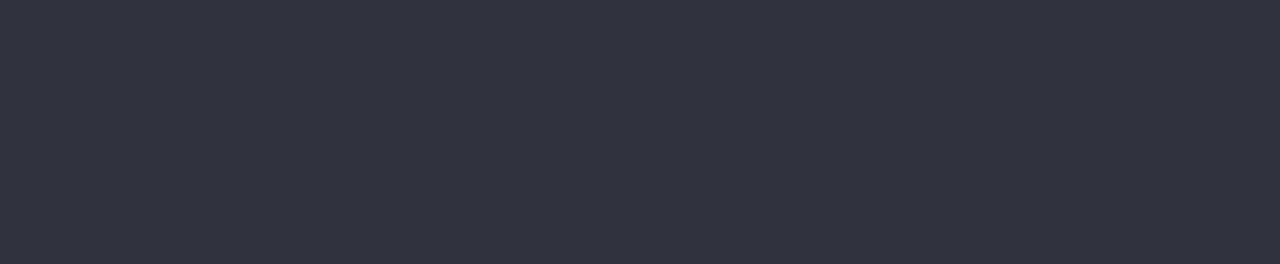
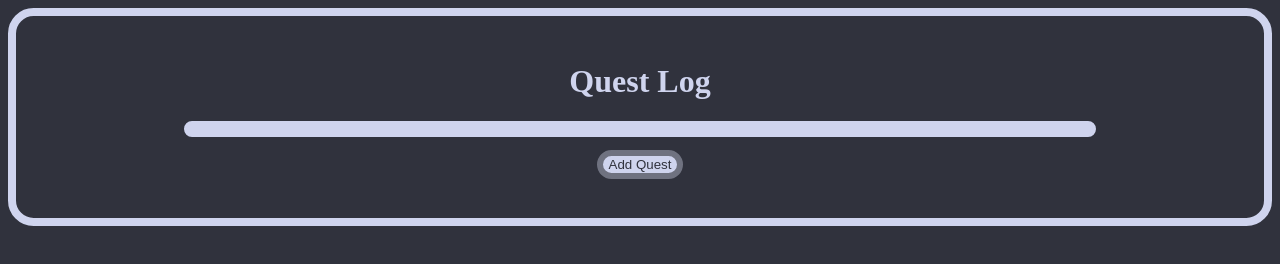
Before and after one commit to coyote-london/toDoListOdinProject, a website built with webpack: page dist/index.html in a window 1280 px wide. Built offline with nearby package versions, Linux system fonts and the light colour scheme.

Commit message:
Get homePage() functional

```diff
--- a/src/index.js
+++ b/src/index.js
@@ -1,3 +1,7 @@
 import css from './style.css';
 
-import { homePage } from '.'
+import { homePage } from './pages/homePage.js';
+import { questPage } from './pages/questPage.js'
+
+homePage();
+questPage();
--- a/src/pages/homePage.js
+++ b/src/pages/homePage.js
@@ -0,0 +1,28 @@
+const homePage = () => {
+    const content = document.getElementById('content');
+        content.innerHTML = '';
+
+        const homePage = document.createElement('div');
+            homePage.id = 'homePage';
+
+        const title = document.createElement('h1');
+            title.id = 'title';
+            title.innerHTML = 'Quest Log';
+
+        homePage.appendChild(title);
+
+        const questContainer = document.createElement('div');
+            questContainer.id = 'questContainer';
+
+        homePage.appendChild(questContainer);
+
+        const addQuestButton = document.createElement('button');
+            addQuestButton.id = 'addQuestButton';
+            addQuestButton.innerHTML = 'Add Quest';
+
+        homePage.appendChild(addQuestButton);
+
+    content.appendChild(homePage);
+}
+
+export { homePage };
--- a/src/pages/questPage.js
+++ b/src/pages/questPage.js
@@ -0,0 +1,5 @@
+const questPage = () => {
+    console.log('Quest Page Works');
+}
+
+export { questPage };
--- a/src/style.css
+++ b/src/style.css
@@ -45,6 +45,7 @@ body {
 button {
     background-color: rgb(207, 212, 238);
     border: .5vw solid rgb(111, 114, 128);
+    color: rgb(48, 50, 61);
     border-radius: 1.5vw;
     margin: 1vw;
 }
```
Also changed, not shown: dist/bundle.js, dist/index.html.
